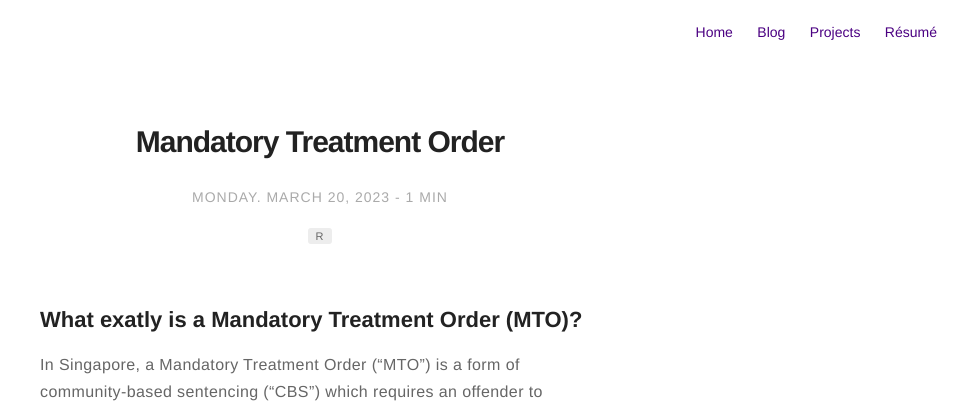
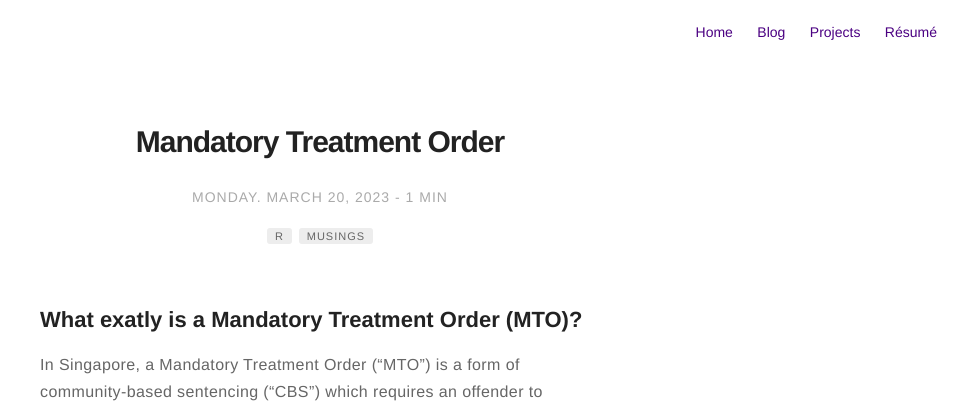
Before and after one commit to jxhnthan/john, a Jekyll site: the page built from _posts/2023-03-20-MTO.markdown, in a window 1280 px wide. Shown: the top 411 px of the page, without its empty margins (320-1280 px from the left). Built offline with Jekyll 4.4.1, drawn with Linux system fonts in a browser that asks for light colours; nearby versions of some CDN libraries.

Commit message:
Update 2023-03-20-MTO.markdown

```diff
--- a/_posts/2023-03-20-MTO.markdown
+++ b/_posts/2023-03-20-MTO.markdown
@@ -2,7 +2,9 @@
 title: "Mandatory Treatment Order"
 layout: post
 date: 2023-03-20 22:10
-tag: r
+tag:
+- r
+- musings
 image: false
 headerImage: false
 projects: true
```
